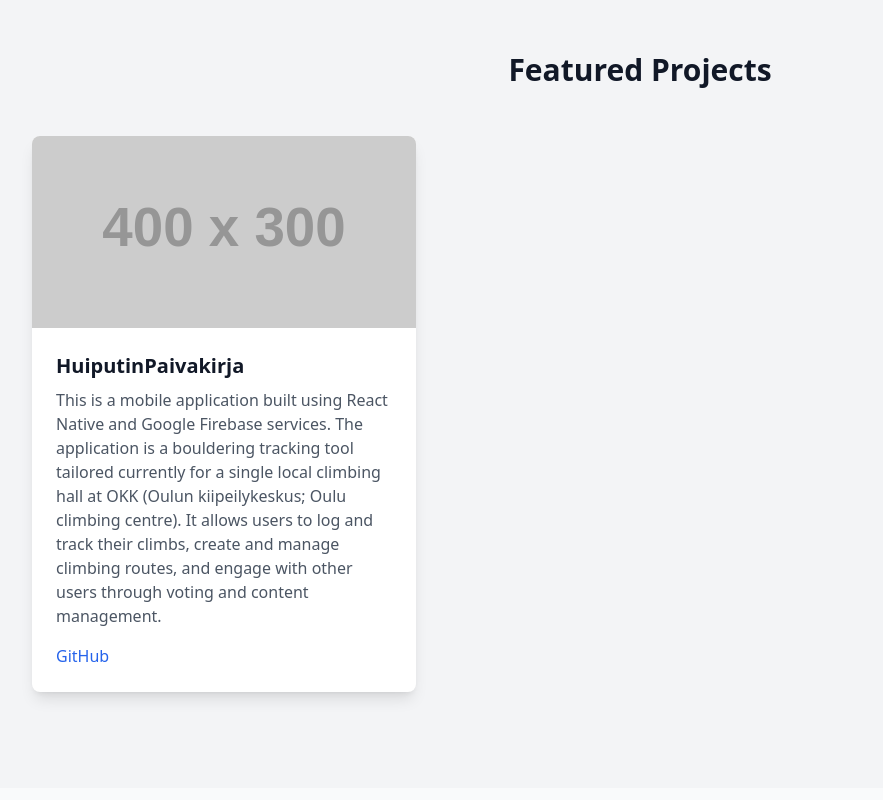
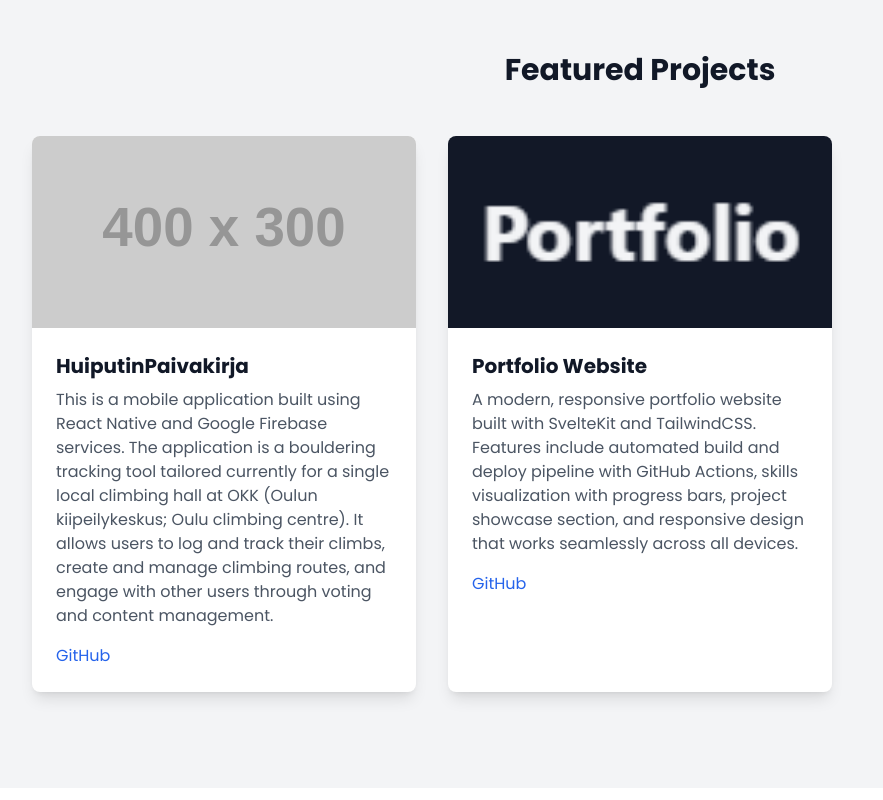
Before and after one commit to JoonasSal/joonassal.github.io, a SvelteKit app: page / in a window 1280 px wide. Shown: the part 1040-1840 px from the top of the page, without its empty margins (0-883 px from the left). Built offline with nearby package versions, Linux system fonts and the light colour scheme.

Commit message:
Changed font, tried how image eorks on a project card and added animation to the project card and pictures.

```diff
--- a/src/routes/+layout.svelte
+++ b/src/routes/+layout.svelte
@@ -29,6 +29,15 @@
 	}
 </script>
 
+<!-- Add Poppins font from Google Fonts -->
+<svelte:head>
+	<link rel="preconnect" href="https://fonts.googleapis.com">
+	<link rel="preconnect" href="https://fonts.gstatic.com" crossorigin>
+	<link href="https://fonts.googleapis.com/css2?family=Poppins:wght@400;500;600;700&display=swap" rel="stylesheet">
+</svelte:head>
+
+<!-- Add Inter to the entire app -->
+<div class="min-h-screen bg-white dark:bg-gray-900 dark:text-white font-poppins">
 	<header class="fixed w-full bg-white/80 dark:bg-gray-900/80 backdrop-blur-sm z-50 border-b border-gray-200 dark:border-gray-800">
 		<nav class="container py-4">
 			<div class="flex items-center justify-between">
@@ -81,3 +90,4 @@
 			</p>
 		</div>
 	</footer>
+</div>
--- a/src/routes/+page.svelte
+++ b/src/routes/+page.svelte
@@ -44,14 +44,42 @@
   <div class="container">
     <h2 class="text-3xl font-bold text-center mb-12">Featured Projects</h2>
     <div class="grid grid-cols-1 md:grid-cols-2 lg:grid-cols-3 gap-8">
-      <!-- Project Card (repeat for each project) -->
-      <div class="bg-white dark:bg-gray-700 rounded-lg overflow-hidden shadow-lg">
-        <img src="https://via.placeholder.com/400x300" alt="Project preview" class="w-full h-48 object-cover" />
+      <!-- HuiputinPaivakirja Project Card -->
+      <div class="bg-white dark:bg-gray-700 rounded-lg overflow-hidden shadow-lg transition-transform duration-300 hover:scale-105 hover:shadow-xl">
+        <div class="relative overflow-hidden group">
+          <img
+            src="https://via.placeholder.com/400x300"
+            alt="Project preview"
+            class="w-full h-48 object-cover transition-transform duration-500 group-hover:scale-110"
+          />
+          <div class="absolute inset-0 bg-black opacity-0 group-hover:opacity-10 transition-opacity duration-300"></div>
+        </div>
         <div class="p-6">
           <h3 class="text-xl font-bold mb-2">HuiputinPaivakirja</h3>
           <p class="text-gray-600 dark:text-gray-300 mb-4">This is a mobile application built using React Native and Google Firebase services. The application is a bouldering tracking tool tailored currently for a single local climbing hall at OKK (Oulun kiipeilykeskus; Oulu climbing centre). It allows users to log and track their climbs, create and manage climbing routes, and engage with other users through voting and content management.</p>
           <div class="flex space-x-4">
-            <a href="https://github.com/HuipuntinPaivakirja/HuiputinPaivakirja" class="text-blue-600 hover:text-blue-700">GitHub</a>
+            <a href="https://github.com/HuipuntinPaivakirja/HuiputinPaivakirja"
+               class="text-blue-600 hover:text-blue-700 transition-colors duration-300">GitHub</a>
+          </div>
+        </div>
+      </div>
+
+      <!-- Portfolio Website Project Card -->
+      <div class="bg-white dark:bg-gray-700 rounded-lg overflow-hidden shadow-lg transition-transform duration-300 hover:scale-105 hover:shadow-xl">
+        <div class="relative overflow-hidden group">
+          <img
+            src="/portfolio-header.png"
+            alt="Portfolio website header showing dark theme"
+            class="w-full h-48 object-cover object-top transition-transform duration-500 group-hover:scale-110"
+          />
+          <div class="absolute inset-0 bg-black opacity-0 group-hover:opacity-10 transition-opacity duration-300"></div>
+        </div>
+        <div class="p-6">
+          <h3 class="text-xl font-bold mb-2">Portfolio Website</h3>
+          <p class="text-gray-600 dark:text-gray-300 mb-4">A modern, responsive portfolio website built with SvelteKit and TailwindCSS. Features include automated build and deploy pipeline with GitHub Actions, skills visualization with progress bars, project showcase section, and responsive design that works seamlessly across all devices.</p>
+          <div class="flex space-x-4">
+            <a href="https://github.com/JoonasSal/joonassal.github.io"
+               class="text-blue-600 hover:text-blue-700 transition-colors duration-300">GitHub</a>
           </div>
         </div>
       </div>
@@ -151,10 +179,10 @@
           <div class="flex flex-col space-y-2">
             <div class="flex justify-between">
               <span class="font-medium">Problem Solving</span>
-              <span class="text-sm text-gray-600">4/5</span>
+              <span class="text-sm text-gray-600">5/5</span>
             </div>
             <div class="h-2 bg-gray-200 rounded-full">
-              <div class="h-full bg-blue-600 rounded-full" style="width: 80%"></div>
+              <div class="h-full bg-blue-600 rounded-full" style="width: 100%"></div>
             </div>
           </div>
 
--- a/tailwind.config.js
+++ b/tailwind.config.js
@@ -5,8 +5,14 @@ export default {
 	content: ['./src/**/*.{html,js,svelte,ts}'],
 
 	theme: {
-		extend: {}
+		extend: {
+			fontFamily: {
+				poppins: ['Poppins', 'system-ui', 'sans-serif'],
+			},
+		},
 	},
 
-	plugins: [typography]
+	plugins: [typography],
+
+	darkMode: 'class'
 };
```
Also changed, not shown: static/portfolio-header.png (added). Lines whose indentation alone changed are shown as unchanged.
